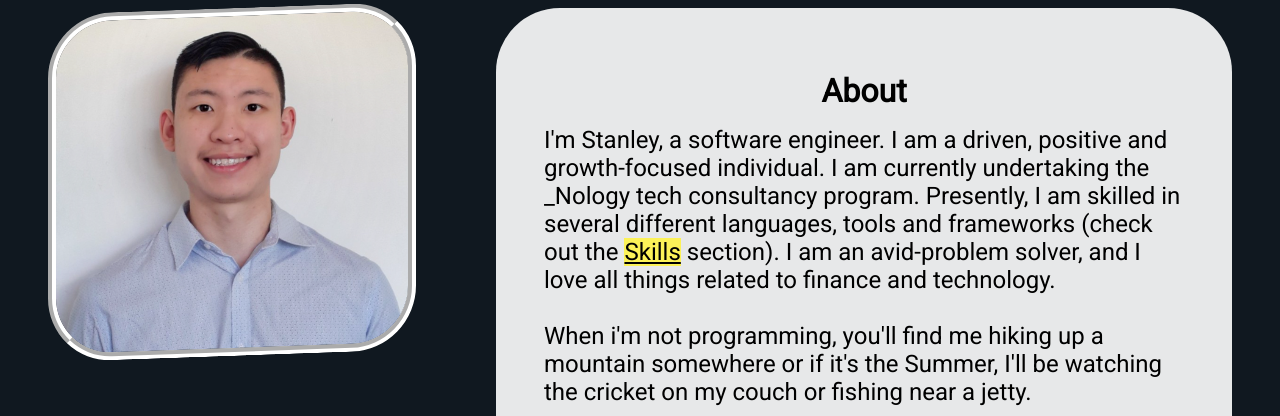
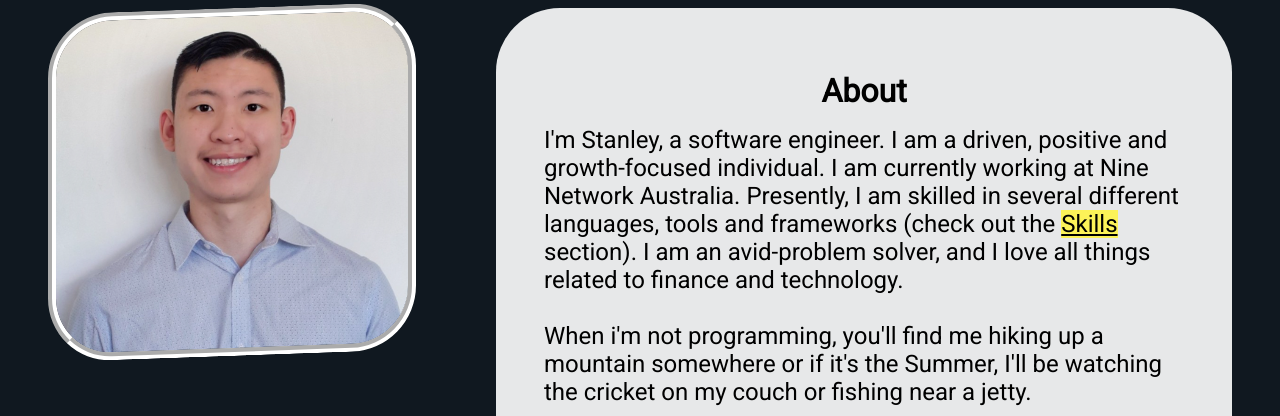
Before and after one commit to StanleyY7/StanleyY7.github.io, a website: page index.html in a window 1280 px wide. Shown: the part 800-1216 px from the top of the page. Drawn offline with Linux system fonts and the light colour scheme.

Commit message:
updated workplace

```diff
--- a/index.html
+++ b/index.html
@@ -62,9 +62,9 @@
           <h2 id="about">About</h2>
           <p>
             I'm Stanley, a software engineer. I am a driven, positive and
-            growth-focused individual. I am currently undertaking the _Nology
-            tech consultancy program. Presently, I am skilled in several
-            different languages, tools and frameworks (check out the
+            growth-focused individual. I am currently working at Nine Network
+            Australia. Presently, I am skilled in several different languages,
+            tools and frameworks (check out the
             <a href="#skills-section"><mark id="special-link">Skills</mark></a>
             section). I am an avid-problem solver, and I love all things related
             to finance and technology.
```
